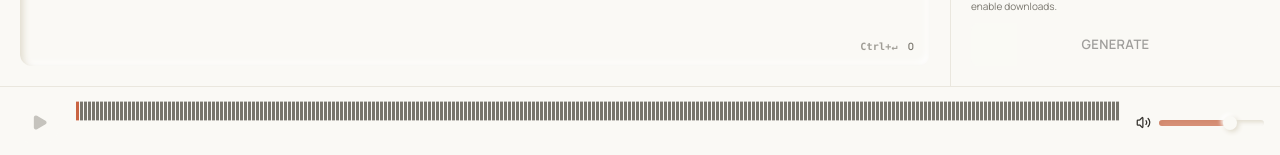
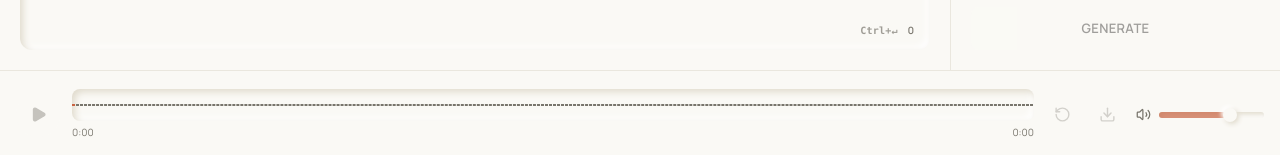
Before and after one commit to dovvnloading/Qwen3-TTS-1.7B, a React (Vite) app: page / in a window 1280 px wide. Shown: the part 642-797 px from the top of the page. Built offline with nearby package versions, Linux system fonts and the light colour scheme; no server answers.

Commit message:
Replace decorative waveform with PCM waveform seek and add audio controls

```diff
--- a/components/PlayerBar.tsx
+++ b/components/PlayerBar.tsx
@@ -1,95 +1,58 @@
 import React from 'react';
-import { Play, Pause, Volume2, VolumeX } from 'lucide-react';
+import { Play, Pause, Volume2, VolumeX, Download, RotateCcw } from 'lucide-react';
 import { PlaybackState } from '../types';
 import { RangeSlider } from './ui/RangeSlider';
 import { Button } from './ui/Button';
 import { AudioVisualizer } from './ui/AudioVisualizer';
 
 interface PlayerBarProps {
-  /** Forwarded to the canvas visualiser, which cannot read CSS variables. */
   theme?: string;
+  audioBlob: Blob | null;
   playback: PlaybackState;
   onPlayPause: () => void;
   onSeek: (val: number) => void;
   onVolumeChange: (val: number) => void;
   onToggleMute: () => void;
+  onRestart: () => void;
+  onSave: () => void;
 }
-
-const formatTime = (seconds: number) => {
-  if (!isFinite(seconds) || seconds < 0) seconds = 0;
-  const mins = Math.floor(seconds / 60);
-  const secs = Math.floor(seconds % 60);
-  return `${mins}:${secs < 10 ? '0' : ''}${secs}`;
+const formatTime = (n: number) => {
+  if (!Number.isFinite(n) || n < 0) n = 0;
+  return `${Math.floor(n / 60)}:${String(Math.floor(n % 60)).padStart(2, '0')}`;
 };
-
 export const PlayerBar: React.FC<PlayerBarProps> = ({
-  theme,
-  playback,
-  onPlayPause,
-  onSeek,
-  onVolumeChange,
-  onToggleMute,
+  theme, audioBlob, playback, onPlayPause, onSeek, onVolumeChange,
+  onToggleMute, onRestart, onSave,
 }) => {
-  // Read the real flag. Inferring it from `volume === 0` conflated the two,
-  // so muting had to zero the volume — wiping out the slider position.
-  const muted = playback.muted;
-  const silent = muted || playback.volume === 0;
-
+  const silent = playback.muted || playback.volume === 0;
   return (
-    <div className="h-[72px] shrink-0 flex items-center gap-4 px-4 border-t border-line/70">
-      <Button
-        variant={playback.isPlaying ? 'active-icon' : 'icon'}
-        size="icon"
-        onClick={onPlayPause}
-        disabled={!playback.isReady}
-        aria-label={playback.isPlaying ? 'Pause' : 'Play'}
-        className="shrink-0"
-      >
-        {playback.isPlaying ? (
-          <Pause size={17} fill="currentColor" />
-        ) : (
-          <Play size={17} fill="currentColor" className="ml-0.5" />
-        )}
+    <div className="h-[88px] shrink-0 flex items-center gap-3 px-4 border-t border-line/70">
+      <Button variant={playback.isPlaying ? 'active-icon' : 'icon'} size="icon"
+        onClick={onPlayPause} disabled={!playback.isReady}
+        aria-label={playback.isPlaying ? 'Pause' : 'Play'} className="shrink-0">
+        {playback.isPlaying ? <Pause size={17} fill="currentColor" />
+          : <Play size={17} fill="currentColor" />}
       </Button>
-
       <div className="flex-1 min-w-0 flex flex-col gap-1">
-        <AudioVisualizer isPlaying={playback.isPlaying} theme={theme} className="w-full h-6" />
-        <div className="flex items-center gap-2.5">
-          <span className="text-[10px] font-semibold text-text-muted tabular-nums w-8 text-right">
-            {formatTime(playback.currentTime)}
-          </span>
-          <RangeSlider
-            min={0}
-            max={playback.duration || 100}
-            value={playback.currentTime}
-            onChange={onSeek}
-            disabled={!playback.isReady}
-            className="flex-1"
-          />
-          <span className="text-[10px] font-semibold text-text-muted tabular-nums w-8">
-            {formatTime(playback.duration)}
-          </span>
+        <div className="h-8 w-full rounded-lg shadow-neu-pressed overflow-hidden">
+          <AudioVisualizer theme={theme} audioBlob={audioBlob}
+            duration={playback.duration} currentTime={playback.currentTime} onSeek={onSeek} />
+        </div>
+        <div className="flex items-center justify-between text-[10px] tabular-nums text-text-muted">
+          <span>{formatTime(playback.currentTime)}</span><span>{formatTime(playback.duration)}</span>
         </div>
       </div>
-
+      <button onClick={onRestart} disabled={!playback.isReady}
+        title="Restart audio" aria-label="Restart audio"
+        className="p-2 rounded-lg text-text-muted hover:text-strong disabled:opacity-30"><RotateCcw size={17}/></button>
+      <button onClick={onSave} disabled={!audioBlob}
+        title="Save WAV" aria-label="Save WAV"
+        className="p-2 rounded-lg text-text-muted hover:text-strong disabled:opacity-30"><Download size={17}/></button>
       <div className="hidden md:flex items-center gap-2 shrink-0 w-32">
-        <button
-          onClick={onToggleMute}
-          aria-label={muted ? 'Unmute' : 'Mute'}
-          className={`shrink-0 transition-colors outline-none focus-visible:ring-2 focus-visible:ring-accent/45 rounded ${
-            silent ? 'text-text-muted' : 'text-text hover:text-strong'
-          }`}
-        >
-          {silent ? <VolumeX size={15} /> : <Volume2 size={15} />}
-        </button>
-        {/* Always reflects the chosen level; muting dims it but never moves it. */}
-        <RangeSlider
-          min={0}
-          max={1}
-          value={playback.volume}
-          onChange={onVolumeChange}
-          className={`flex-1 transition-opacity ${muted ? 'opacity-40' : ''}`}
-        />
+        <button onClick={onToggleMute} aria-label={playback.muted ? 'Unmute' : 'Mute'}
+          className="text-text-muted hover:text-strong">{silent ? <VolumeX size={15}/> : <Volume2 size={15}/>}</button>
+        <RangeSlider min={0} max={1} value={playback.volume} onChange={onVolumeChange}
+          className={`flex-1 ${playback.muted ? 'opacity-40' : ''}`} />
       </div>
     </div>
   );
```
